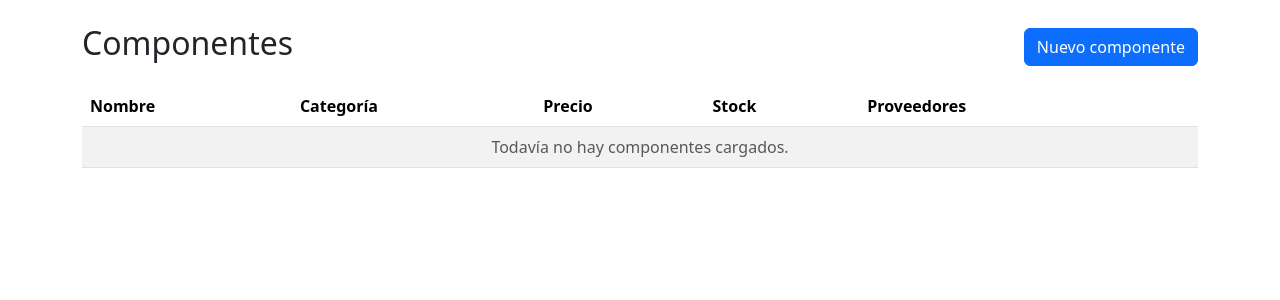
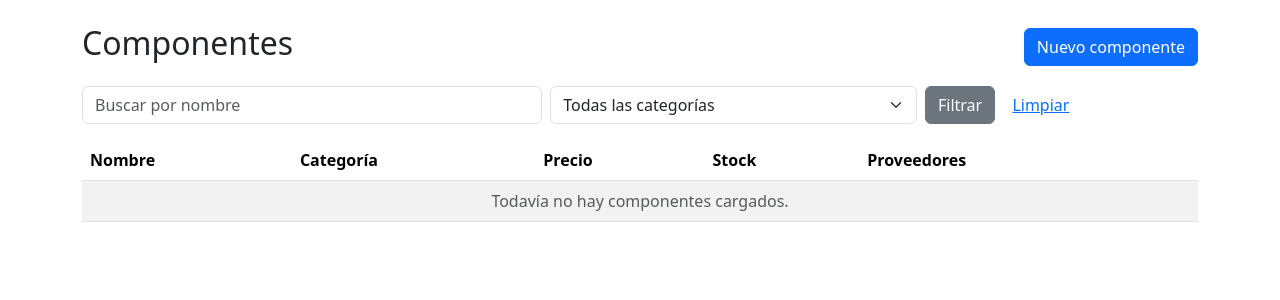
Before and after one commit to axelbrana00/tienda-pc-app, a Flask app: page /componentes in a window 1280 px wide. Shown: the part 56-356 px from the top of the page. Run offline with Flask 3, Linux system fonts and the light colour scheme; the visitor is signed in with stand-in values (Sample User, id 1); data comes from the database, SQL or seed files in the repository; data that the repository does not hold is empty.

Commit message:
Búsqueda y filtro por categoría

```diff
--- a/app.py
+++ b/app.py
@@ -142,8 +142,23 @@ def logout():
 @app.route("/componentes")
 @login_required
 def componentes():
-    lista = Componente.query.filter_by(activo=True).order_by(Componente.nombre).all()
-    return render_template("componentes.html", componentes=lista)
+    busqueda = request.args.get("q", "").strip()
+    categoria_id = request.args.get("categoria", type=int)
+
+    consulta = Componente.query.filter_by(activo=True)
+    if busqueda:
+        consulta = consulta.filter(Componente.nombre.ilike(f"%{busqueda}%"))
+    if categoria_id:
+        consulta = consulta.filter(Componente.categoria_id == categoria_id)
+
+    lista = consulta.order_by(Componente.nombre).all()
+    return render_template(
+        "componentes.html",
+        componentes=lista,
+        categorias=Categoria.query.order_by(Categoria.nombre).all(),
+        busqueda=busqueda,
+        categoria_id=categoria_id,
+    )
 
 
 @app.route("/componentes/nuevo", methods=["GET", "POST"])
--- a/templates/componentes.html
+++ b/templates/componentes.html
@@ -10,6 +10,23 @@
     <div class="alert alert-{{ categoria }}">{{ mensaje }}</div>
   {% endfor %}
 {% endwith %}
+<form method="get" class="row g-2 mb-3">
+  <div class="col-md-5">
+    <input type="text" name="q" value="{{ busqueda }}" class="form-control" placeholder="Buscar por nombre">
+  </div>
+  <div class="col-md-4">
+    <select name="categoria" class="form-select">
+      <option value="">Todas las categorías</option>
+      {% for c in categorias %}
+        <option value="{{ c.id }}" {% if c.id == categoria_id %}selected{% endif %}>{{ c.nombre }}</option>
+      {% endfor %}
+    </select>
+  </div>
+  <div class="col-md-3">
+    <button type="submit" class="btn btn-secondary">Filtrar</button>
+    <a href="{{ url_for('componentes') }}" class="btn btn-link">Limpiar</a>
+  </div>
+</form>
 <table class="table table-striped">
   <thead>
     <tr>
@@ -39,7 +56,7 @@
     </tr>
     {% else %}
     <tr>
-      <td colspan="6" class="text-center text-muted">Todavía no hay componentes cargados.</td>
+      <td colspan="6" class="text-center text-muted">{% if busqueda or categoria_id %}No se encontraron componentes con ese filtro.{% else %}Todavía no hay componentes cargados.{% endif %}</td>
     </tr>
     {% endfor %}
   </tbody>
```
